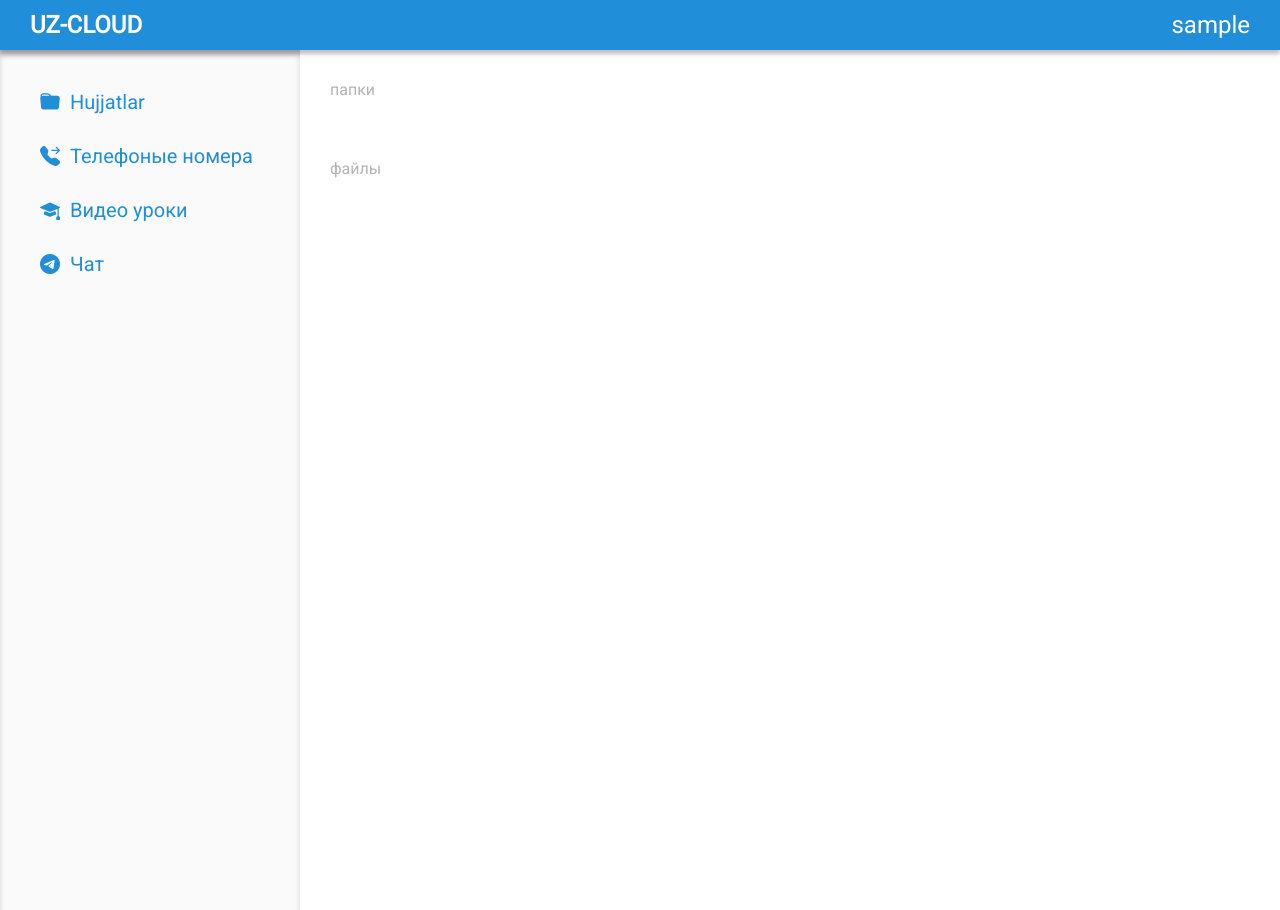
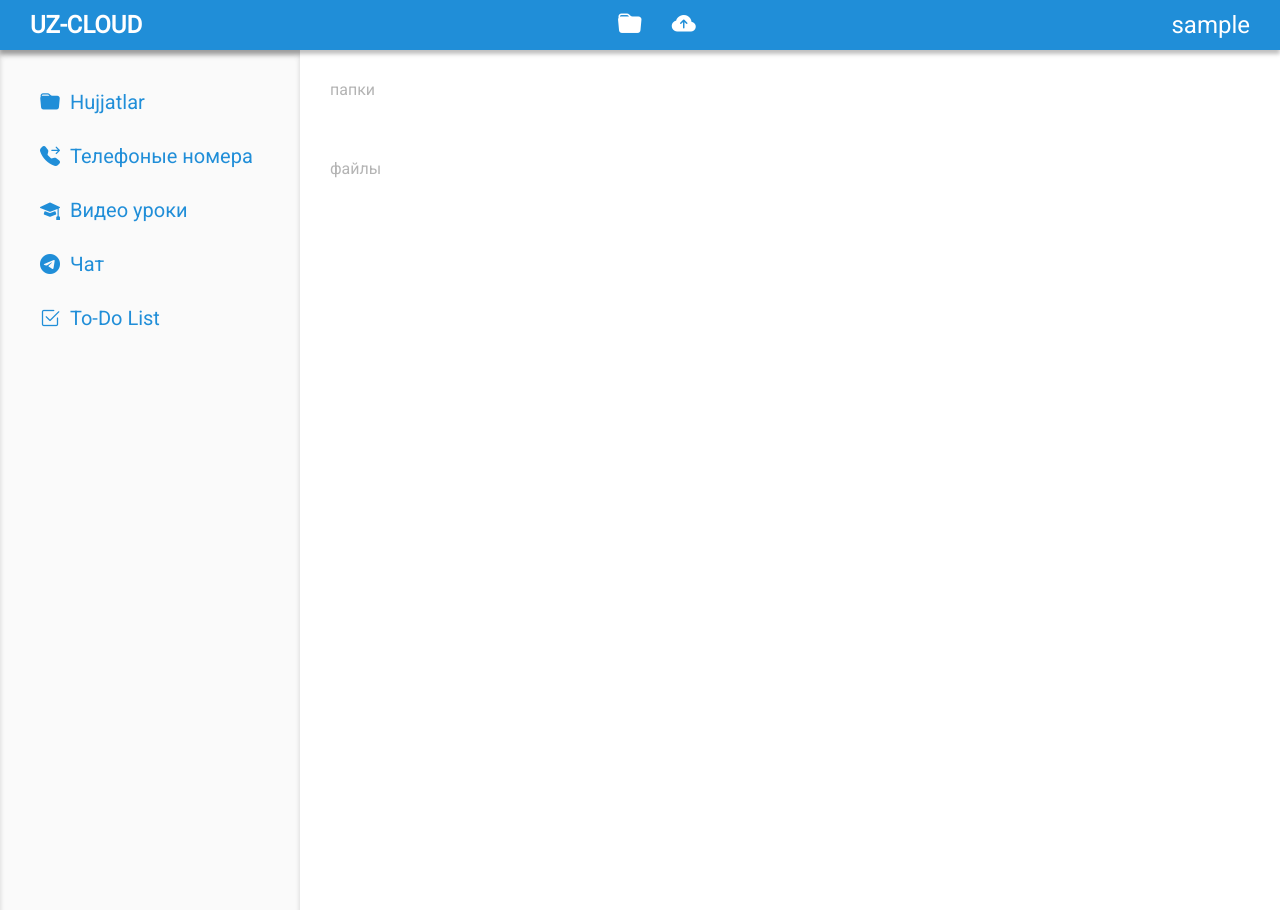
Before and after one commit to kingoker/uz-cloud, a Django app: page /uzCloud/ in a window 1280 px wide. Run offline with Django 4.2, Linux system fonts and the light colour scheme; the visitor is signed in with stand-in values (Sample User, id 1); data that the repository does not hold is empty; some libraries are stand-ins or nearby versions.

```diff
--- a/root/root/settings.py
+++ b/root/root/settings.py
@@ -112,6 +112,7 @@ USE_TZ = True
 
 # перенаправелние не авторизованного пользователя
 LOGIN_URL = 'login'
+LOGIN_REDIRECT_URL = 'uzCloud'
 LOGOUT_REDIRECT_URL = 'phoneNumbers'
 
 
--- a/root/static/js/django.js
+++ b/root/static/js/django.js
@@ -15,7 +15,7 @@ deleteElement(elementId, elementType); // Отправляем AJAX-запрос
 // Функция для отправки AJAX-запроса на удаление файла или папки
 function deleteElement(elementId, elementType) {
   const xhr = new XMLHttpRequest();
-xhr.open('POST', '/delete-element/', true);
+  xhr.open('POST', '/uzCloud/delete-element/', true);
   xhr.setRequestHeader('X-CSRFToken', getCookie('csrftoken')); // Устанавливаем заголовок с токеном CSRF
   xhr.onreadystatechange = function() {
   if (xhr.readyState === 4 && xhr.status === 200) {
--- a/root/templates/custom/base.html
+++ b/root/templates/custom/base.html
@@ -60,6 +60,10 @@
                         <i class="bi bi-telegram"></i>
                         Чат
                     </a>
+                    <a href="{% url 'creating' %}" class="sidebar__item">
+                        <i class="bi bi-check2-square"></i>
+                        To-Do List
+                    </a>
                 </div>
             </div>
         </section>
@@ -110,7 +114,7 @@
         </div>
     </div>
 
+    <script src="{% static 'js/django.js' %}"></script>
     <script src="{% static 'js/jcript.js' %}"></script>
-    <script src="{% static 'js/django.js' %}"></script>
 </body>
 </html>
--- a/root/templates/hujjatlar.html
+++ b/root/templates/hujjatlar.html
@@ -1,4 +1,16 @@
 {% extends 'custom/base.html' %}
+
+<!-- Блок инструментов -->
+{% block tools %}
+    <div class="header__tools tools">
+        <a href="#popup__folder" class="tools__link popup-link">
+            <i class="bi bi-folder-fill"></i>
+        </a>
+        <a href="#upload__file" class="tools__link popup-link">
+            <i class="bi bi-cloud-arrow-up-fill"></i>
+        </a>
+    </div>
+{% endblock %}
 
 
 <!-- Основной блок -->
--- a/root/uzCloud/views.py
+++ b/root/uzCloud/views.py
@@ -27,7 +27,7 @@ def index(request):
         if folderForm.is_valid():
             folder = folderForm.save(request.user, folder)
             if folder.parent_folder_id == None:
-                return redirect('main')
+                return redirect('uzCloud')
             else:
                 return redirect('folder_view', folder_id=folder.parent_folder_id)
     else:
@@ -40,7 +40,7 @@ def index(request):
         if fileForm.is_valid():
             file = fileForm.save(request.user, folder)
             if file.folder_id == None:
-                return redirect('main')
+                return redirect('uzCloud')
             else:
                 return redirect('folder_view', folder_id=file.folder_id)
     else:
@@ -73,7 +73,7 @@ def folder_view(request, folder_id):
             print('Your code')
             print(folder.__dict__)
             if folder.parent_folder_id == None:
-                return redirect('main')
+                return redirect('uzCloud')
             else:
                 return redirect('folder_view', folder_id=folder.parent_folder_id)
     else:
@@ -86,7 +86,7 @@ def folder_view(request, folder_id):
         if fileForm.is_valid():
             file = fileForm.save(request.user, folder)
             if file.folder_id == None:
-                return redirect('main')
+                return redirect('uzCloud')
             else:
                 return redirect('folder_view', folder_id=file.folder_id)
     else:
```
Lines whose indentation alone changed are shown as unchanged.
